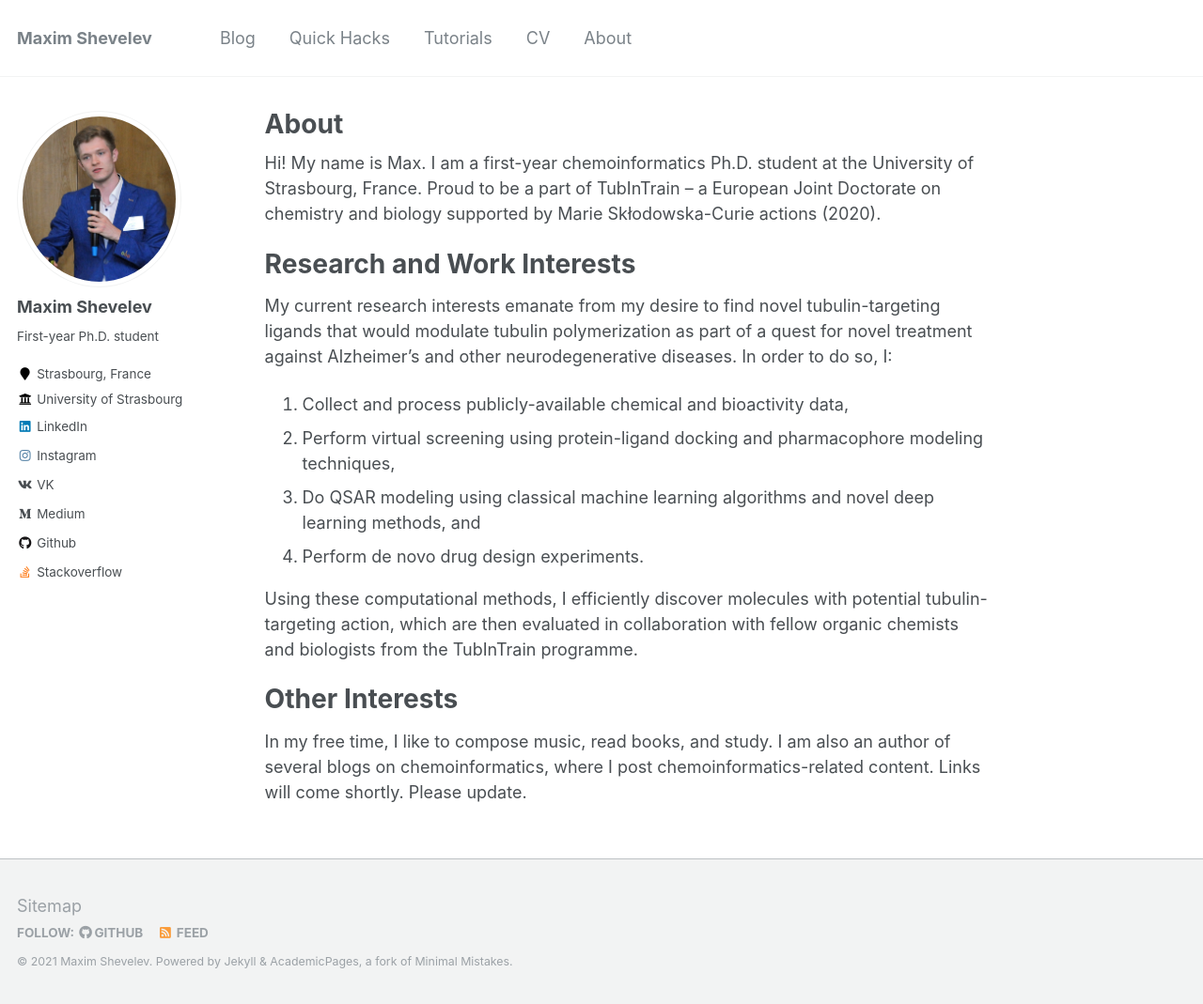
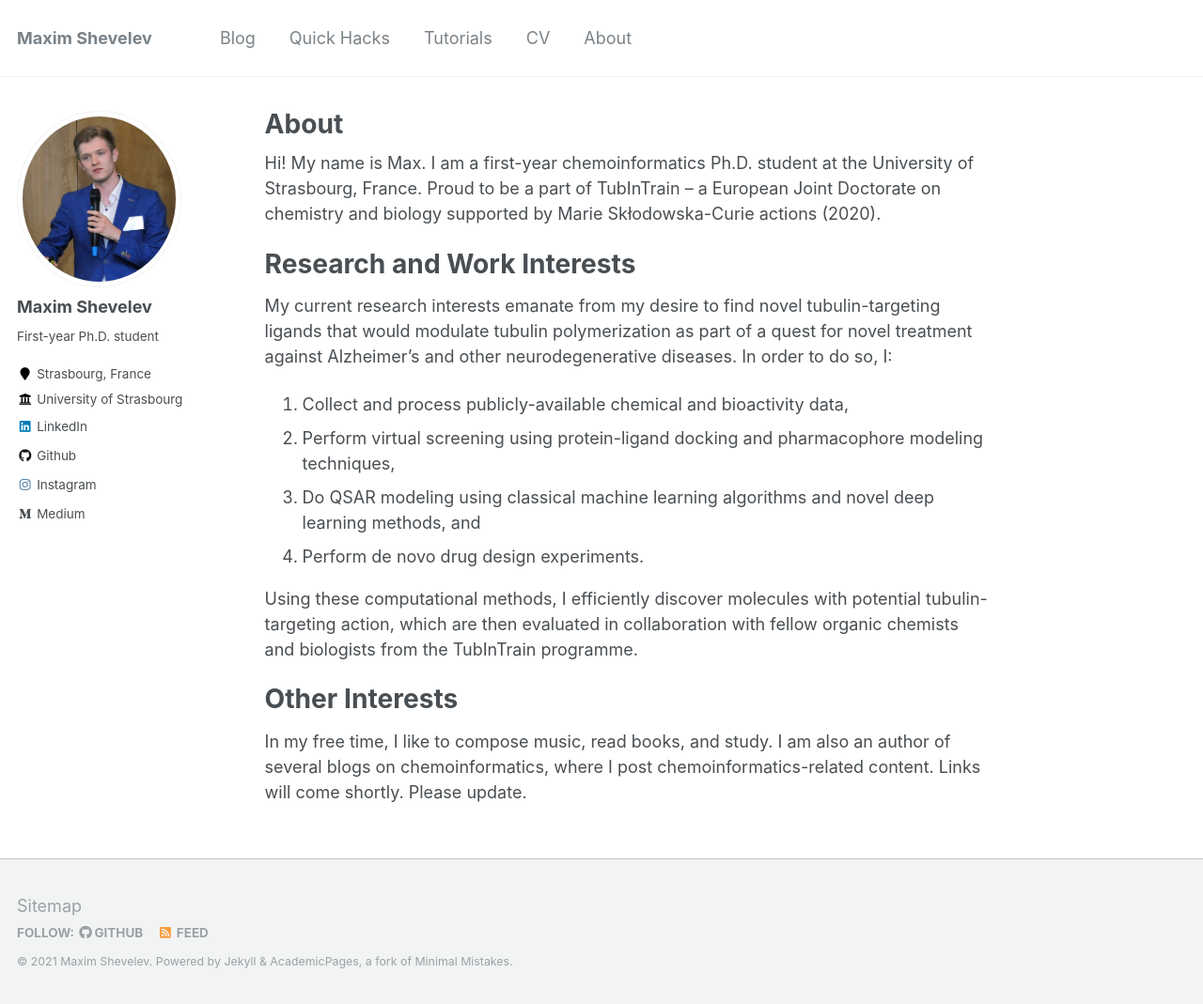
Before and after one commit to mawansui/mawansui.github.io, a Jekyll site: the page built from _pages/about.md, in a window 1280 px wide and 1069 px high. Shown: the whole window at 94% size. Built offline with Jekyll 4.4.1, drawn with Linux system fonts in a browser that asks for light colours.

Commit message:
new author profile

```diff
--- a/_config.yml
+++ b/_config.yml
@@ -100,7 +100,7 @@ author:
   google_plus      :
   keybase          :
   instagram        : "chemoinfo"
-  vk               : "mdshev"
+  vk               : # "mdshev"
   medium           : "chemoinformatics"
   impactstory      : #"https://profiles.impactstory.org/u/xxxx-xxxx-xxxx-xxxx"
   lastfm           :
@@ -108,7 +108,7 @@ author:
   orcid            : # "http://orcid.org/yourorcidurl"
   pinterest        :
   soundcloud       :
-  stackoverflow    : "5392885/monochrome"
+  stackoverflow    : # "5392885/monochrome"
   steam            :
   tumblr           :
   twitter          :
--- a/_includes/author-profile.html
+++ b/_includes/author-profile.html
@@ -52,6 +52,9 @@
       {% if author.linkedin %}
         <li><a href="https://www.linkedin.com/in/{{ author.linkedin }}"><i class="fab fa-fw fa-linkedin" aria-hidden="true"></i> LinkedIn</a></li>
       {% endif %}
+      {% if author.github %}
+        <li><a href="https://github.com/{{ author.github }}"><i class="fab fa-fw fa-github" aria-hidden="true"></i> Github</a></li>
+      {% endif %}
       {% if author.xing %}
         <li><a href="https://www.xing.com/profile/{{ author.xing }}"><i class="fab fa-fw fa-xing-square" aria-hidden="true"></i> XING</a></li>
       {% endif %}
@@ -69,9 +72,6 @@
       {% endif %}
       {% if author.bitbucket %}
         <li><a href="https://bitbucket.org/{{ author.bitbucket }}"><i class="fab fa-fw fa-bitbucket" aria-hidden="true"></i> Bitbucket</a></li>
-      {% endif %}
-      {% if author.github %}
-        <li><a href="https://github.com/{{ author.github }}"><i class="fab fa-fw fa-github" aria-hidden="true"></i> Github</a></li>
       {% endif %}
       {% if author.stackoverflow %}
         <li><a href="https://www.stackoverflow.com/users/{{ author.stackoverflow }}"><i class="fab fa-fw fa-stack-overflow" aria-hidden="true"></i> Stackoverflow</a></li>
```
